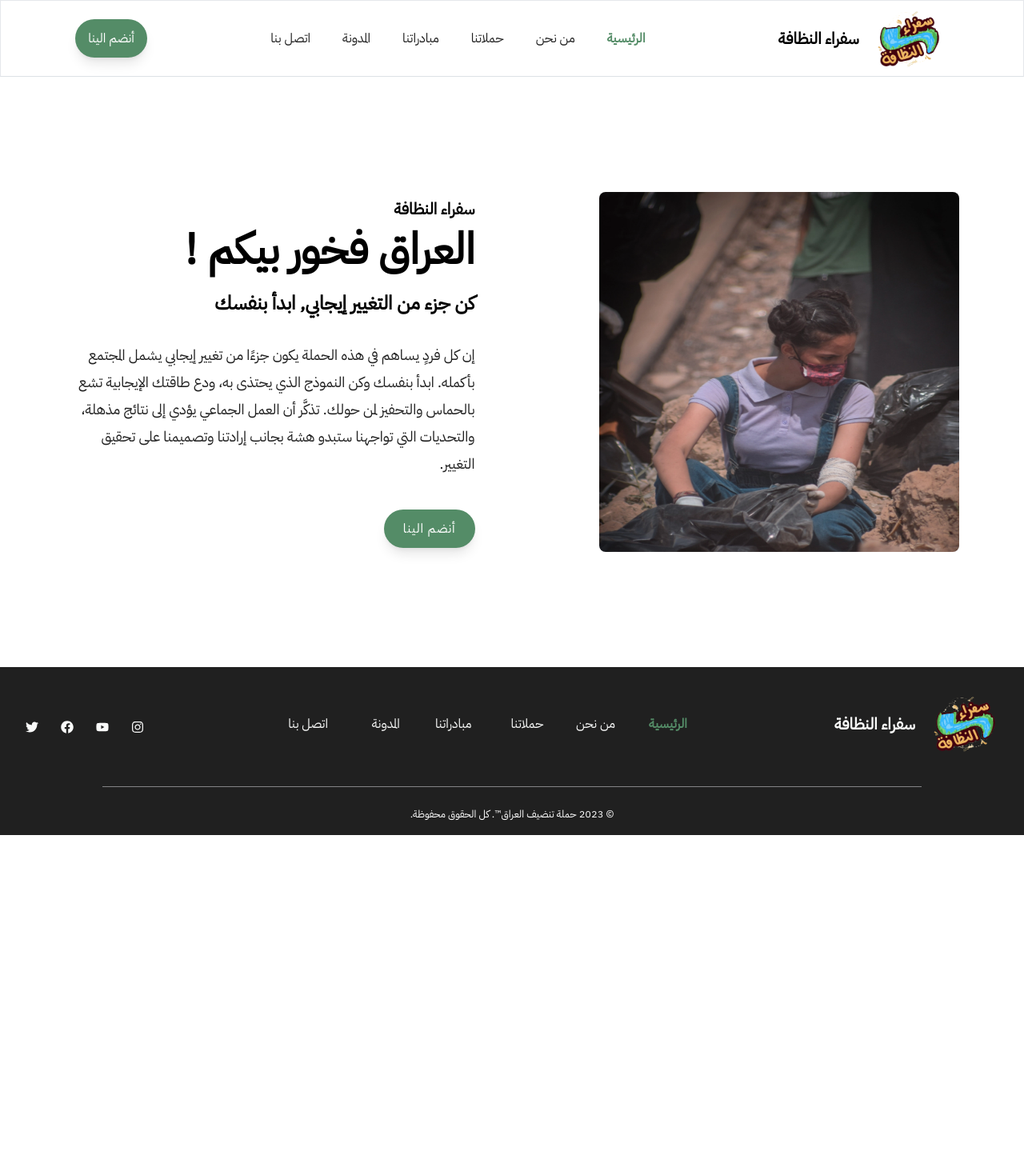
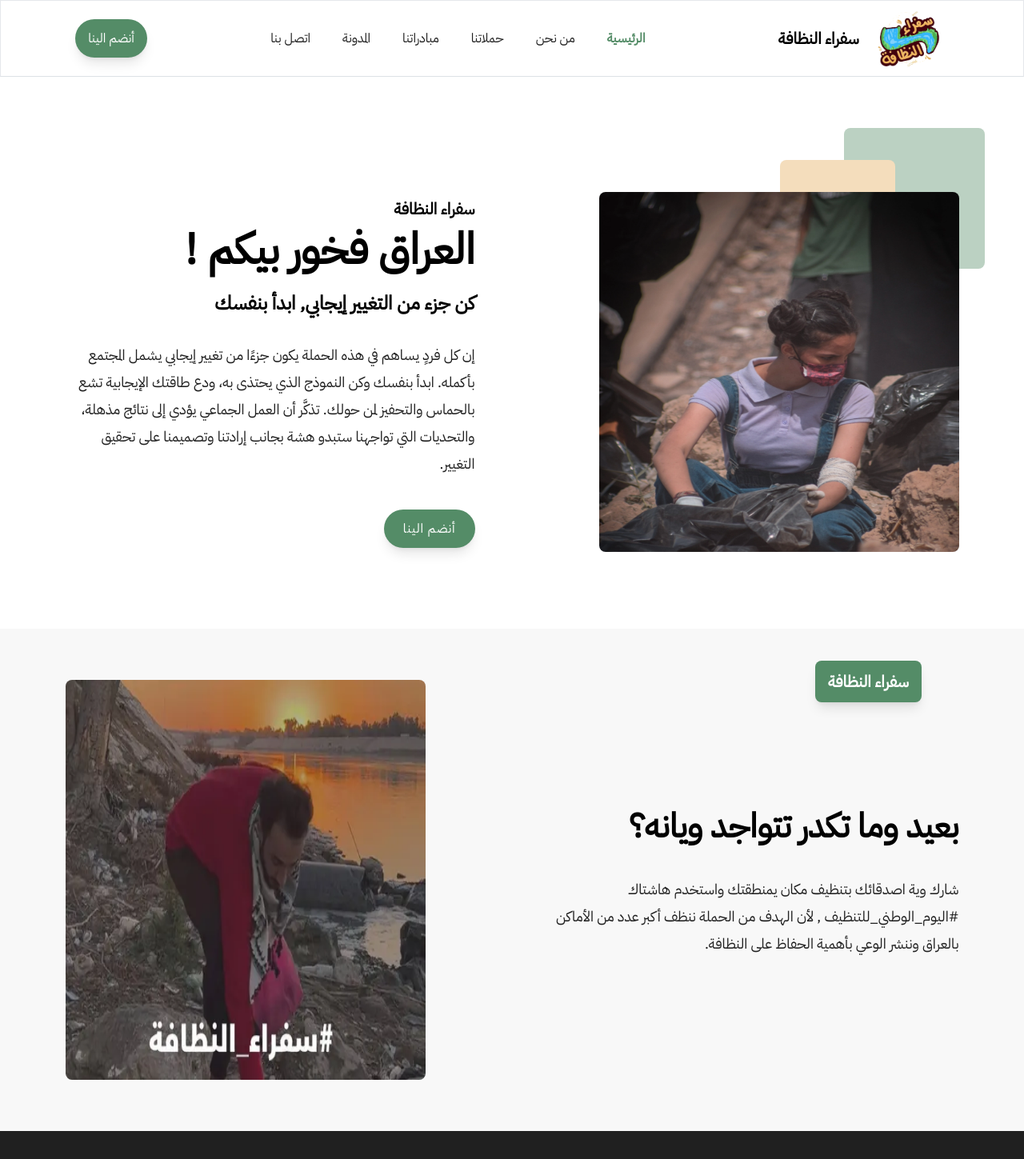
Before and after one commit to Ninnoss/Clean-Iraq-Website, a React (Vite) app: page / in a window 1280 px wide. Shown: the top 1449 px of the page at 80% size. Before the commit the page ends 1044 px from the top, so only its background shows below. Built offline with nearby package versions, Linux system fonts and the light colour scheme.

Commit message:
finished up info section + cleaned up hero section

```diff
--- a/src/components/Home-Page/Hero.jsx
+++ b/src/components/Home-Page/Hero.jsx
@@ -4,19 +4,17 @@ import Button from '../Button';
 
 const Hero = () => {
   return (
-    <section className="py-36 px-8">
-      <div className="flex flex-col-reverse md:flex-row gap-14 justify-around items-center">
-
-        <div className="relative">
-          {/* <div className="absolute w-24 h-24 md:w-36 md:h-36 lg:w-44 lg:h-44 -top-8 left-64 md:-top-12 md:left-[11.5rem] rounded-lg bg-[#bbd1c2] -z-10"></div>
-          <div className="absolute w-20 h-20 md:w-36 md:h-36 -top-4 right-10 md:right-4 rounded-lg bg-[#F4DDBC] -z-10"></div> */}
-
-          <figure>
+    <section className="pt-12 md:pt-36 pb-24  px-8">
+      <div className="flex flex-col-reverse md:flex-row gap-28 md:gap-14 justify-around items-center">
+        <div>
+          <figure className=" relative">
             <img
               className="h-[350px] sm:h-[400px] md:h-[450px] w-[450px] rounded-lg z-10"
               src={images.girlWithTrashCan}
               alt="A girl picking up trash"
             />
+            <div className="w-36 h-36 lg:w-44 lg:h-44 absolute -top-10 -right-4 lg:-top-20  lg:-right-8 rounded-lg bg-[#bbd1c2] -z-10"></div>
+            <div className="w-36 h-36 absolute -top-5 right-10 lg:-top-10 lg:right-20  rounded-lg bg-[#F4DDBC] -z-10"></div>
             <figcaption className="sr-only">A girl picking up trash</figcaption>
           </figure>
         </div>
@@ -29,7 +27,13 @@ const Hero = () => {
             إن كل فردٍ يساهم في هذه الحملة يكون جزءًا من تغيير إيجابي يشمل المجتمع بأكمله. ابدأ بنفسك وكن النموذج الذي يحتذى به، ودع طاقتك الإيجابية تشع بالحماس
             والتحفيز لمن حولك. تذكَّر أن العمل الجماعي يؤدي إلى نتائج مذهلة، والتحديات التي تواجهنا ستبدو هشة بجانب إرادتنا وتصميمنا على تحقيق التغيير.
           </p>
-          <Button className="mt-10 px-3 py-1 lg:px-6 tracking-wider lg:py-2 text-Button-M font-medium">أنضم الينا</Button>
+          <Button
+            type="button"
+            role="link"
+            aria-label="Join us"
+            className="mt-10 px-3 py-1 lg:px-6 tracking-wider lg:py-2 text-Button-M font-medium">
+            أنضم الينا
+          </Button>
         </div>
       </div>
     </section>
--- /dev/null
+++ b/src/components/Home-Page/Info.jsx
@@ -0,0 +1,37 @@
+import images from '../../data/images';
+import Button from '../Button';
+
+const Info = () => {
+  return (
+    <section className="bg-[#f6f6f6c2] py-16 px-8 relative">
+      <div className="flex flex-col md:flex-row gap-14 justify-around items-center">
+        <div>
+          <h2 className="text-Heading-2 ">بعيد وما تكدر تتواجد ويانه؟</h2>
+          <p className="text-Body-S md:text-Body-L max-w-lg mt-8 text-highlightBlack ">
+            شارك وية اصدقائك بتنظيف مكان يمنطقتك واستخدم هاشتاك #اليوم_الوطني_للتنظيف , لأن الهدف من الحملة ننظف أكبر عدد من الأماكن بالعراق وننشر الوعي بأهمية
+            الحفاظ على النظافة.
+          </p>
+        </div>
+        <div>
+          <Button
+            type="button"
+            role="link"
+            aria-label="Join us"
+            className="text-Button-L bg-[#EF466F] absolute top-0 right-0  md:top-10 md:right-8 lg:top-10 lg:right-32 rounded-lg hover:bg-[#EF466F]">
+            سفراء النظافة
+          </Button>
+          <figure>
+            <img
+              className="h-[350px] sm:h-[400px] md:h-[500px] w-[450px] rounded-lg z-10"
+              src={images.murtadha}
+              alt="Campaign Picture"
+            />
+            <figcaption className="sr-only">Campaign Picture</figcaption>
+          </figure>
+        </div>
+      </div>
+    </section>
+  );
+};
+
+export default Info;
--- a/src/data/images.js
+++ b/src/data/images.js
@@ -1,8 +1,10 @@
 // // Nav, Home, Footer
 import navLogo from '../assets/Imgs/Logo.webp';
 import girlWithTrashCan from '../assets/Imgs/Home-Page/girl-with-trash-can.webp';
+import murtadha from '../assets/Imgs/Home-Page/Murtadha.webp';
 
 export default {
   navLogo,
   girlWithTrashCan,
+  murtadha
 };
--- a/src/pages/Home.jsx
+++ b/src/pages/Home.jsx
@@ -1,9 +1,11 @@
 import Hero from '../components/Home-Page/Hero';
+import Info from '../components/Home-Page/Info';
 
 const Home = () => {
   return (
     <main>
       <Hero />
+      <Info />
     </main>
   );
 };
```
Also changed, not shown: src/assets/Imgs/Home-Page/Murtadha.webp (added).
